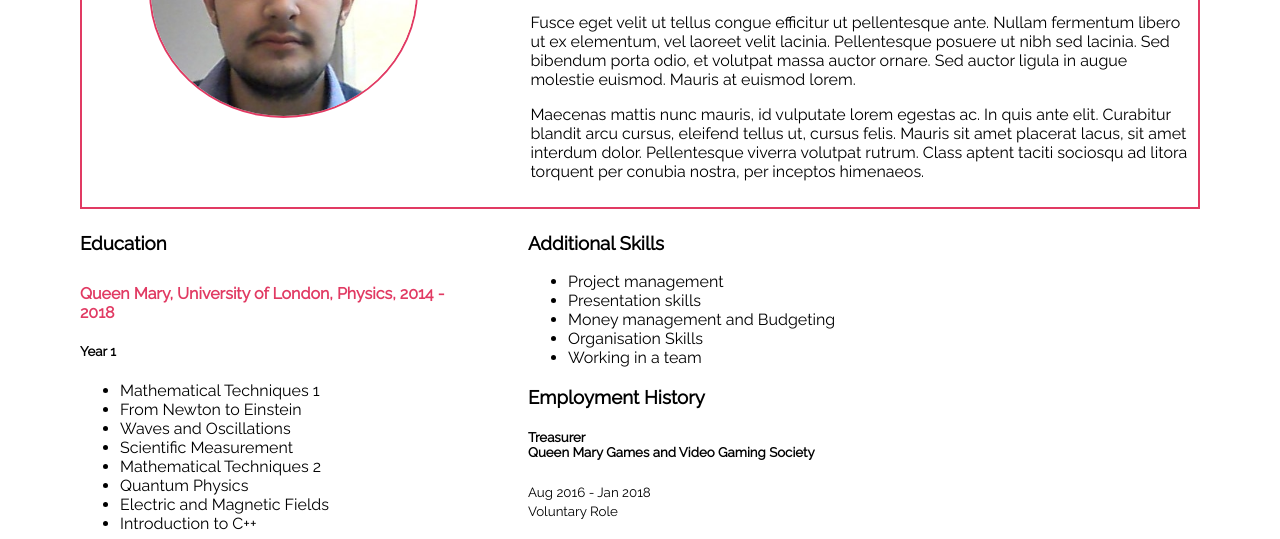
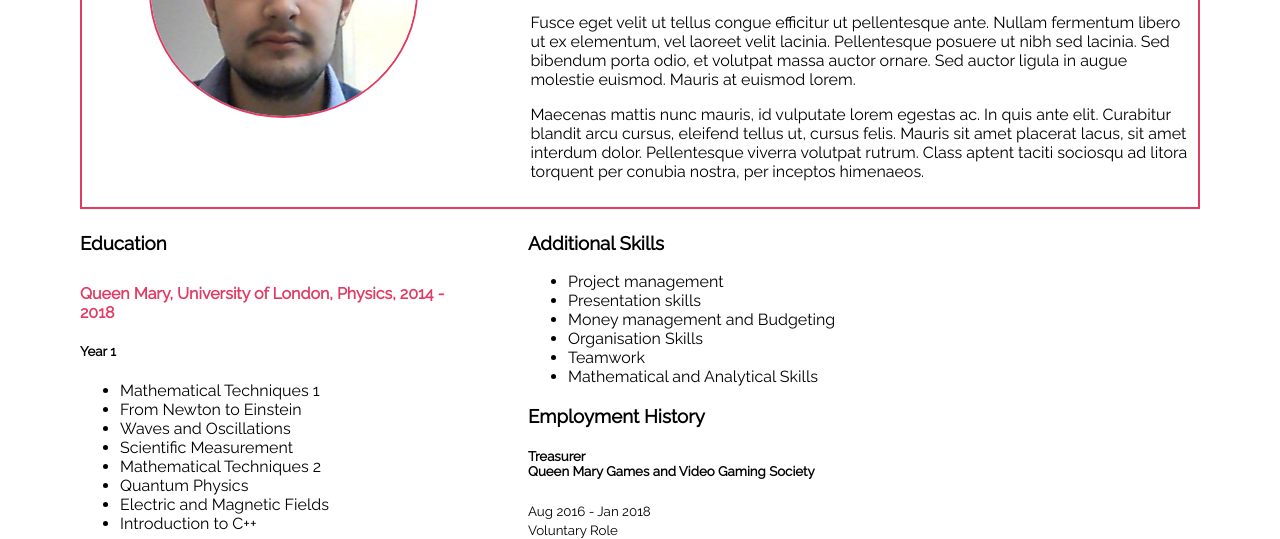
Before and after one commit to JShipmanSparta19/sparta_global_profile, a plain HTML site: page index.html in a window 1280 px wide. Shown: the part 286-825 px from the top of the page. Drawn offline with Linux system fonts and the light colour scheme.

Commit message:
Additional Skills section and readme updated

```diff
--- a/index.html
+++ b/index.html
@@ -70,7 +70,8 @@
             <li>Mediacom award for best use of econometrics in an ISU group - University of Portsmouth</li> -->
             <li>Money management and Budgeting</li>
             <li>Organisation Skills</li>
-            <li>Working in a team</li>
+            <li>Teamwork</li>
+            <li>Mathematical and Analytical Skills</li>
           </ul>
         </div>
         <div>
```
Also changed, not shown: 1 other file.
